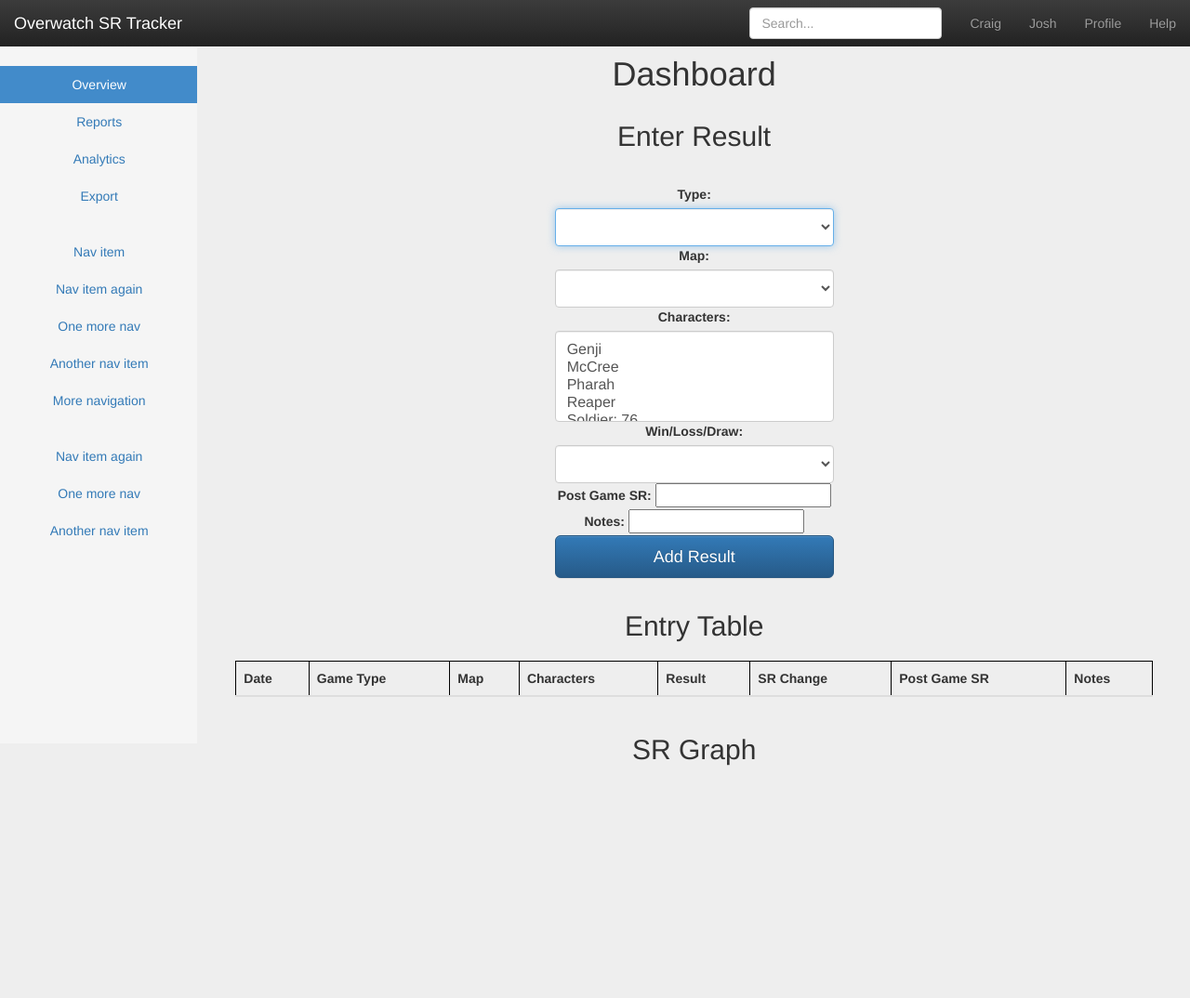
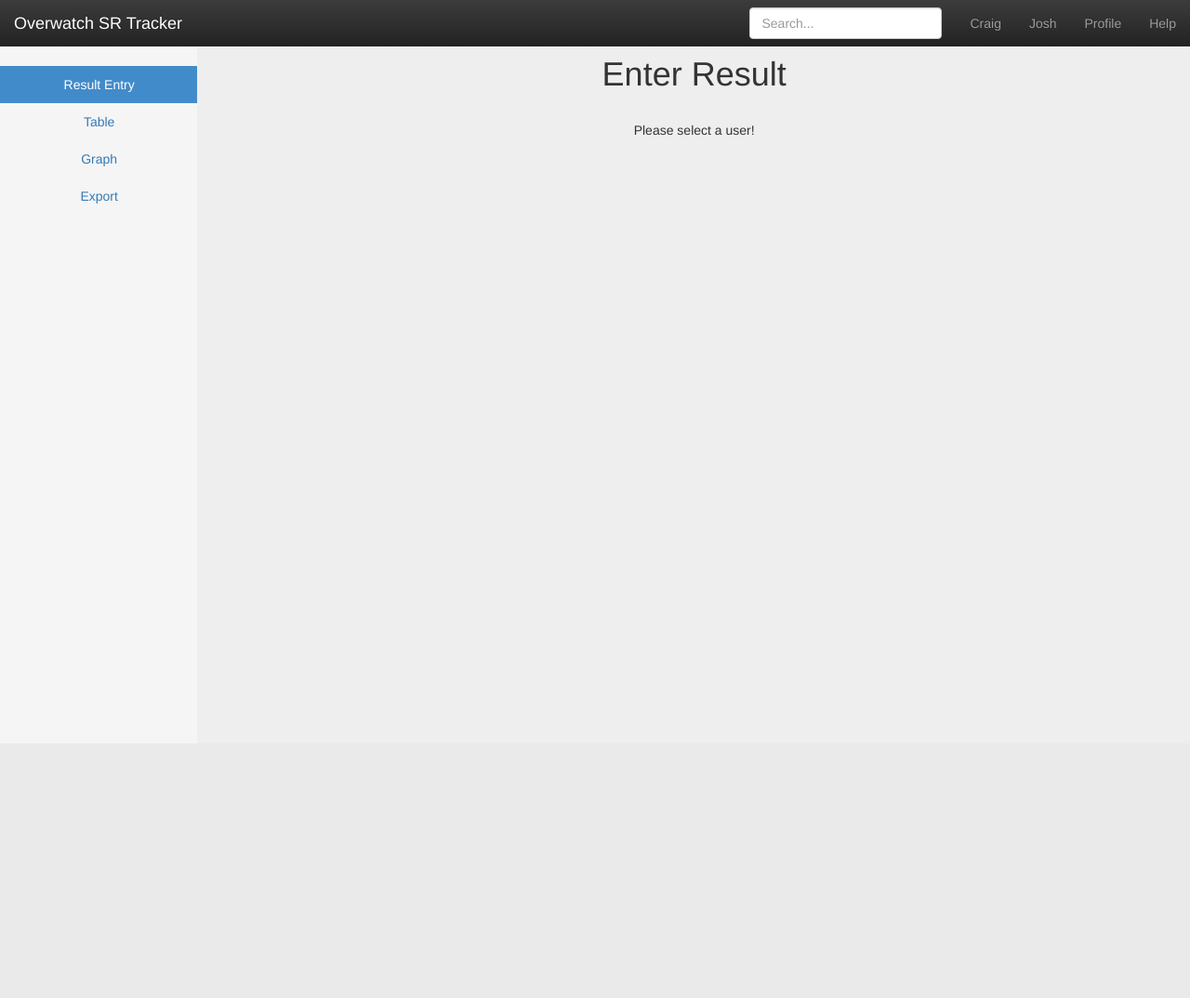
Before and after one commit to cjellis/OverwatchSRTracker, a Flask app: page / in a window 1280 px wide. Shown: the top 1074 px of the page at 93% size. After the commit the page ends 219 px from the top, so only its background shows below. Run offline with Flask 2, Linux system fonts and the light colour scheme; lists and menus that the app fills with data are empty; some libraries are stand-ins or nearby versions.

Commit message:
adding export

```diff
--- a/app/static/js/app.js
+++ b/app/static/js/app.js
@@ -1,10 +1,19 @@
 var owsr = angular.module('owsr', [])
+    .config( [
+        '$compileProvider',
+        function( $compileProvider )
+        {
+            $compileProvider.aHrefSanitizationWhitelist(/^\s*(https?|ftp|mailto|data|chrome-extension):/);
+            // Angular before v1.2 uses $compileProvider.urlSanitizationWhitelist(...)
+        }
+    ])
     .filter('arrayToList', function(){
         return function(arr) {
             return arr.join(', ');
         }
     })
     .controller('mainController', ['$scope', '$http', function ($scope, $http) {
+        $scope.page = 1;
         $scope.users = ['craig', 'josh'];
         $scope.types = ['Assault', 'Escort', 'Hybrid', 'Control'];
         $scope.maps = {
@@ -154,5 +163,11 @@
             }, function error(response) {
 
             });
-        }
+        };
+
+        $scope.exportData = function () {
+              var jsonData = "text/json;charset=utf-8," + encodeURIComponent(JSON.stringify({"entries":$scope.entries}));
+
+              $scope.jsonUrl = 'data:' + jsonData;
+        };
     }]);
--- a/app/templates/index.html
+++ b/app/templates/index.html
@@ -88,29 +88,19 @@
       <div class="row">
         <div class="col-sm-3 col-md-2 sidebar">
           <ul class="nav nav-sidebar">
-            <li class="active"><a href="#">Overview <span class="sr-only">(current)</span></a></li>
-            <li><a href="#">Reports</a></li>
-            <li><a href="#">Analytics</a></li>
-            <li><a href="#">Export</a></li>
-          </ul>
-          <ul class="nav nav-sidebar">
-            <li><a href="">Nav item</a></li>
-            <li><a href="">Nav item again</a></li>
-            <li><a href="">One more nav</a></li>
-            <li><a href="">Another nav item</a></li>
-            <li><a href="">More navigation</a></li>
-          </ul>
-          <ul class="nav nav-sidebar">
-            <li><a href="">Nav item again</a></li>
-            <li><a href="">One more nav</a></li>
-            <li><a href="">Another nav item</a></li>
+            <li ng-class="page==1 ? 'active' : ''"><a href="#" ng-click="page=1">Result Entry<span class="sr-only">(current)</span></a></li>
+            <li ng-class="page==2 ? 'active' : ''"><a href="#" ng-click="page=2">Table</a></li>
+            <li ng-class="page==3 ? 'active' : ''"><a href="#" ng-click="page=3">Graph</a></li>
+            <li ng-class="page==4 ? 'active' : ''"><a href="#" ng-click="page=4">Export</a></li>
           </ul>
         </div>
         <div class="col-sm-9 col-sm-offset-3 col-md-10 col-md-offset-2 main">
-          <h1 class="page-header">Dashboard</h1>
-
-            <h2 class="sub-header">Enter Result</h2>
-            <div class="form-entry">
+            <div ng-show="page == 1">
+          <h1 class="page-header">Enter Result</h1>
+                <div ng-hide="user">
+                    Please select a user!
+                </div>
+            <div class="form-entry" ng-show="user">
                 <label for="typeSel">Type:</label>
                 <select class="form-control" ng-model="gameType" id="typeSel" required autofocus>
                     <option ng-repeat="type in types" value="{{type}}">{{type}}</option>
@@ -136,7 +126,9 @@
 
                 <button class="btn btn-lg btn-primary btn-block" type="submit" ng-click="addEntry()">Add Result</button>
             </div>
-          <h2 class="sub-header">Entry Table</h2>
+            </div>
+            <div ng-show="page == 2">
+          <h1 class="page-header">Entry Table</h1>
           <div class="table-responsive">
             <table class="table table-striped">
               <thead>
@@ -181,9 +173,16 @@
               </tbody>
             </table>
           </div>
-
-            <h2 class="sub-header">SR Graph</h2>
+            </div>
+            <div ng-show="page == 3">
+            <h1 class="page-header">SR Graph</h1>
             <svg width="960" height="500"></svg>
+                </div>
+            <div ng-show="page == 4">
+            <h1 class="page-header">Export</h1>
+                <button class="btn btn-lg btn-primary btn-block" type="submit" ng-click="exportData()">Set Up Export</button>
+                <a href="{{jsonUrl}}" download="results.json" ng-show="jsonUrl">Download</a>
+                </div>
         </div>
       </div>
     </div>
```
